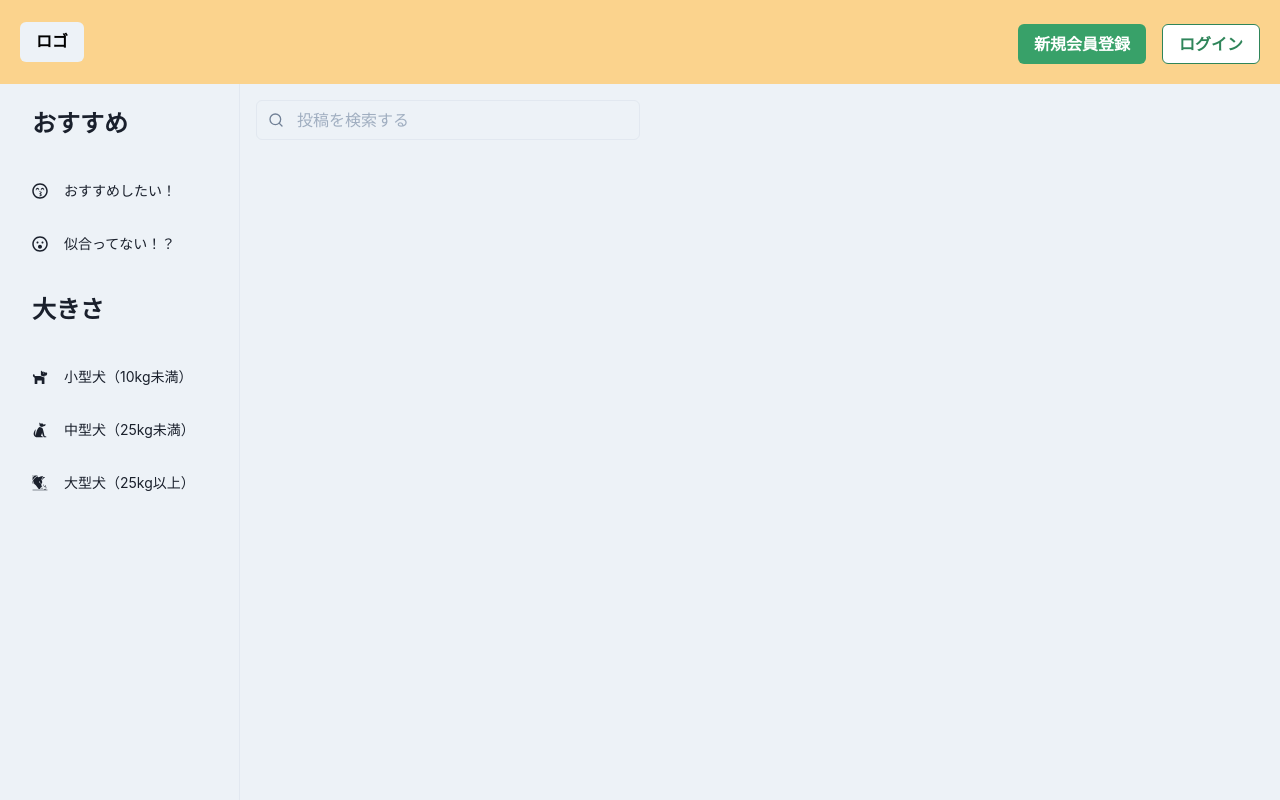
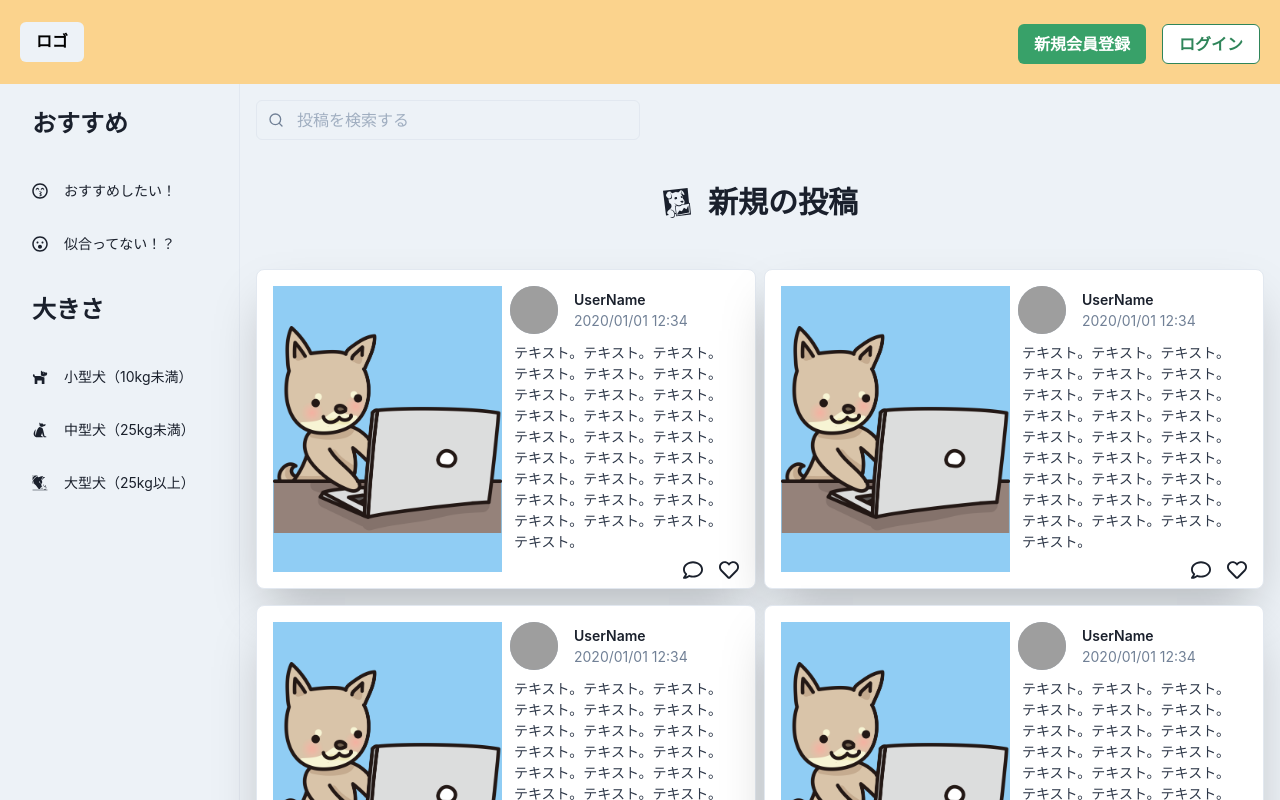
Before and after one commit to Mimu-salon/wonder-clothes, a Next.js app: page / in a window 1280 px wide. Shown: the top 800 px of the page. Built offline with nearby package versions, Linux system fonts and the light colour scheme; grey boxes are pictures that could not be loaded.

Commit message:
✨ Create newpostlist layout

```diff
--- /dev/null
+++ b/src/components/atomic/molecules/PostCard.tsx
@@ -0,0 +1,67 @@
+import { Avatar, Box, Center, Flex, Icon, Stack, Text } from '@chakra-ui/react';
+import Image from 'next/image';
+import type { VFC } from 'react';
+import { memo } from 'react';
+import { FaRegComment, FaRegHeart } from 'react-icons/fa';
+
+import sampledog from '../../../../public/sampledog.png';
+
+export const PostCard: VFC = memo(() => {
+  const toPostDetailPage = () => {
+    // eslint-disable-next-line no-console
+    console.log('toPostDetailPage');
+  };
+  const toUserDetailPage = () => {
+    // eslint-disable-next-line no-console
+    console.log('toUserDetailPage');
+  };
+  return (
+    <Center py={1}>
+      <Stack
+        borderWidth="1px"
+        borderRadius="lg"
+        w={{ base: '330px', md: '540px' }}
+        height={{ md: '320px' }}
+        direction={{ base: 'column', md: 'row' }}
+        bg="white"
+        boxShadow="2xl"
+        padding={4}>
+        <Flex flex={1} bg="blue.200" cursor="pointer" onClick={toPostDetailPage}>
+          <Image objectFit="contain" width={300} height={260} src={sampledog} alt="投稿画像" priority />
+        </Flex>
+        <Stack flex={1} flexDirection="column">
+          <Stack direction="row" spacing={4} align="center" cursor="pointer" onClick={toUserDetailPage}>
+            <Avatar src={'https://avatars0.githubusercontent.com/u/1164541?v=4'} alt={'ユーザー画像'} />
+            <Stack direction="column" spacing={0} fontSize="sm">
+              <Text textAlign="left" fontWeight={600}>
+                UserName
+              </Text>
+              <Text color="gray.500">2020/01/01 12:34</Text>
+            </Stack>
+          </Stack>
+          <Box px={1} cursor="pointer" onClick={toPostDetailPage}>
+            <Text color="gray.700" textAlign="left" fontSize="sm">
+              テキスト。テキスト。テキスト。テキスト。テキスト。テキスト。テキスト。テキスト。テキスト。テキスト。テキスト。テキスト。テキスト。テキスト。テキスト。テキスト。テキスト。テキスト。テキスト。テキスト。テキスト。テキスト。テキスト。テキスト。テキスト。テキスト。テキスト。テキスト。
+            </Text>
+          </Box>
+          <Stack direction="row" spacing={4} justifyContent="right">
+            <Icon
+              fontSize="20"
+              _hover={{
+                color: 'white',
+              }}
+              as={FaRegComment}
+            />
+            <Icon
+              fontSize="20"
+              _hover={{
+                color: 'white',
+              }}
+              as={FaRegHeart}
+            />
+          </Stack>
+        </Stack>
+      </Stack>
+    </Center>
+  );
+});
--- /dev/null
+++ b/src/components/atomic/organisms/home/NewPostList.tsx
@@ -0,0 +1,31 @@
+import { Button, Flex, Icon, SimpleGrid, Text } from '@chakra-ui/react';
+import type { VFC } from 'react';
+import { memo } from 'react';
+import { SiDatadog } from 'react-icons/si';
+
+import { PostCard } from '../../molecules/PostCard';
+
+const handleMoreLoad = () => {
+  // eslint-disable-next-line no-console
+  console.log('handleMoreLoad');
+};
+
+export const NewPostList: VFC = memo(() => {
+  return (
+    <>
+      <Flex py={10} justifyContent="center" alignItems="center" fontSize="3xl" fontWeight={700}>
+        <Icon as={SiDatadog} mr={4} />
+        <Text>新規の投稿</Text>
+      </Flex>
+      <SimpleGrid columns={{ base: 1, md: 1, lg: 1, xl: 2 }} spacing={2} pb={20}>
+        <PostCard />
+        <PostCard />
+        <PostCard />
+        <PostCard />
+      </SimpleGrid>
+      <Button my="40px" onClick={handleMoreLoad}>
+        もっと見る
+      </Button>
+    </>
+  );
+});
--- a/src/pages/index.tsx
+++ b/src/pages/index.tsx
@@ -4,6 +4,7 @@ import React from 'react';
 import { FiMenu } from 'react-icons/fi';
 
 import { SearchBar } from '../components/atomic/molecules/SearchBar';
+import { NewPostList } from '../components/atomic/organisms/home/NewPostList';
 import { SidebarContent } from '../components/atomic/organisms/layout/SidebarContent';
 import { Layout } from '../components/atomic/template/Layout';
 
@@ -37,16 +38,17 @@ export const Home: NextPage = () => {
             w="50px"
             h="50px"
             borderRadius="50%"
-            shadow="lg"
+            shadow="xl"
             _hover={{ bg: 'gray.300' }}
-            variant="outline"
+            variant="solid"
             onClick={onOpen}
             aria-label="サイドバーを開く"
             icon={<FiMenu />}
           />
         </Box>
-        <Box p={4}>
+        <Box p={4} textAlign="center" w="1200px" mx="auto">
           <SearchBar />
+          <NewPostList />
         </Box>
       </Flex>
     </Layout>
```
